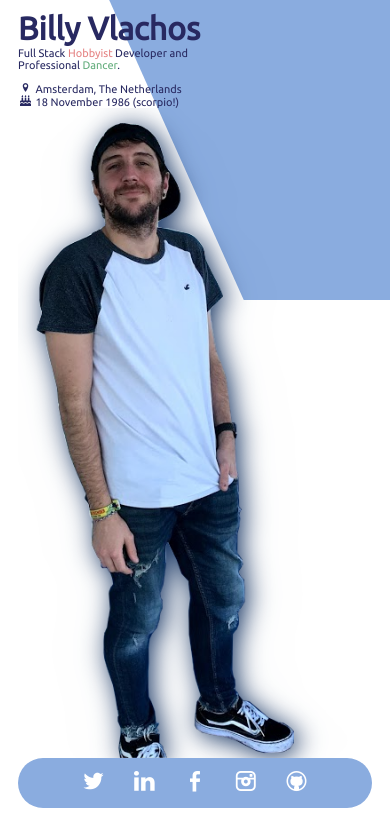
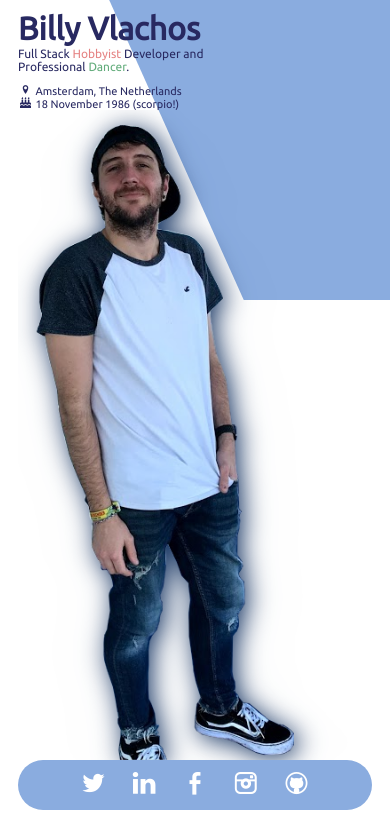
Before and after one commit to lakylekidd/aboutme, a plain HTML site: page src/index.html in a window 390 px wide. Shown: the top 830 px of the page. Drawn offline with Linux system fonts and the light colour scheme.

Commit message:
- changed font sizes for mobile

```diff
--- a/src/css/styles.scss
+++ b/src/css/styles.scss
@@ -129,7 +129,7 @@ body {
                 }
 
                 @include mobile {
-                    font-size: 11px;
+                    font-size: 12px;
                     width: 230px;
                 }
             }
@@ -194,7 +194,7 @@ body {
             text-align: center;
 
             @include mobile {
-                font-size: 20px;
+                font-size: 22px;
             }
         }
         a:hover {
```
Also changed, not shown: src/css/styles.css.
